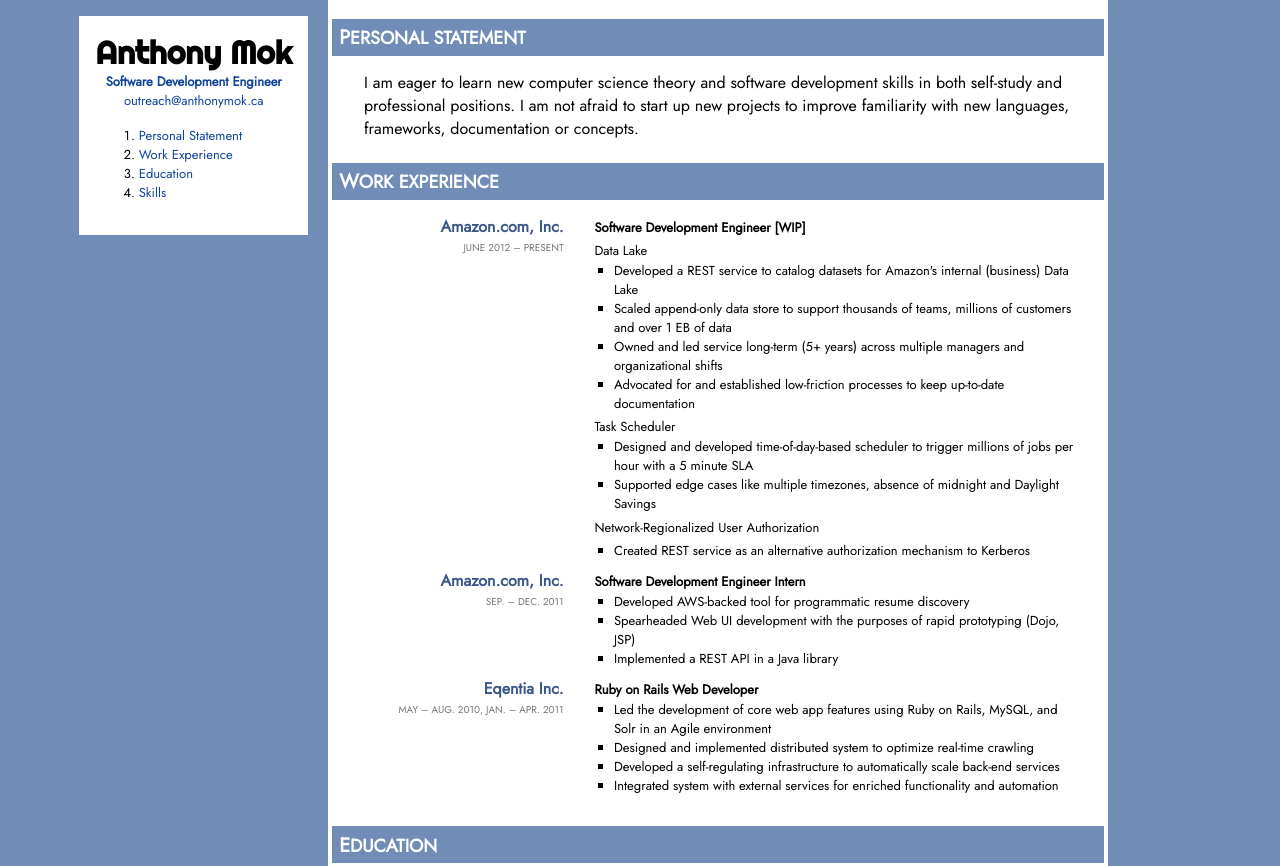
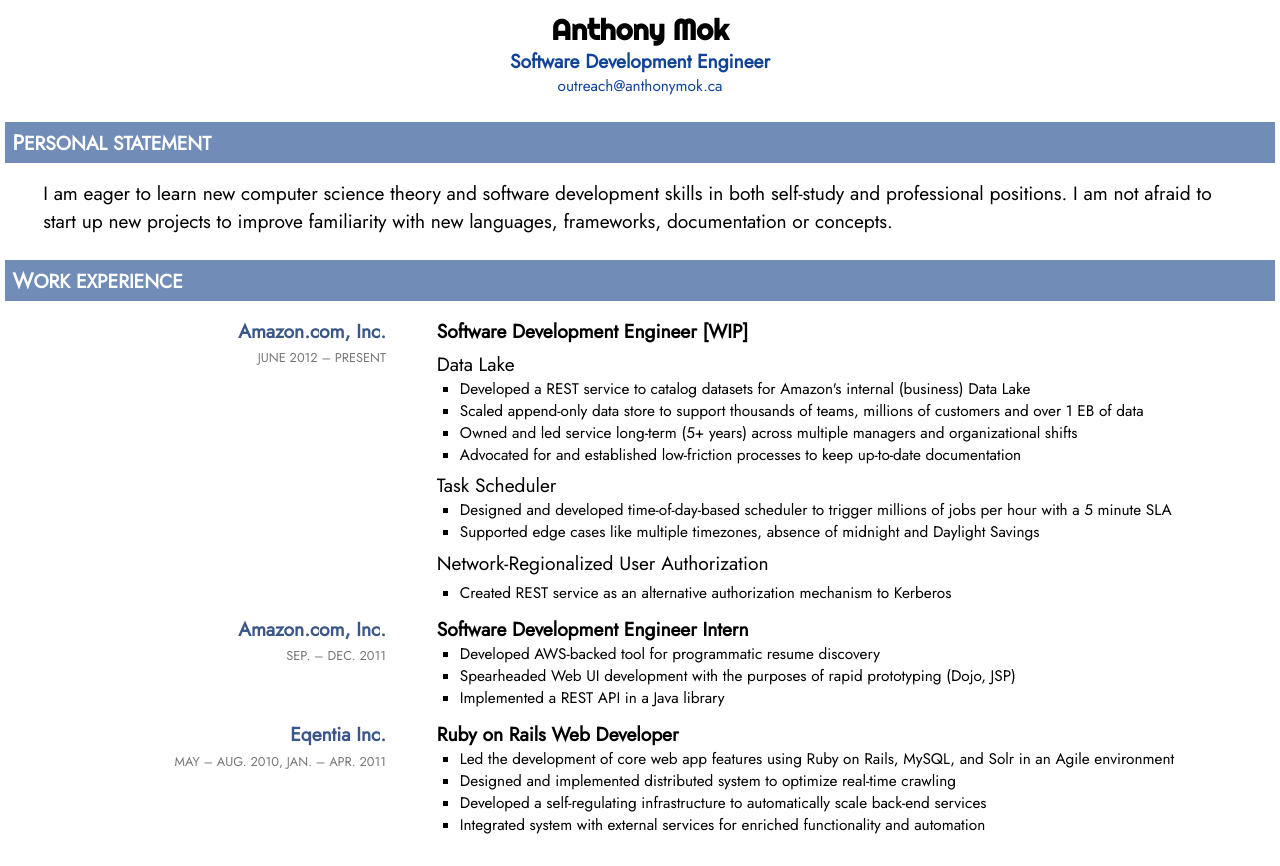
Before and after one commit to anthony-mok/anthony-mok.github.io, a plain HTML site: page resume.html in a window 1280 px wide. Shown: the top 866 px of the page. Drawn offline with Linux system fonts and the light colour scheme.

Commit message:
Smooth media size transitions for resume

```diff
--- a/stylesheets/resume-print.css
+++ b/stylesheets/resume-print.css
@@ -100,6 +100,9 @@ li, article {
 .datetime {
 	text-transform: uppercase;
 }
+#todo {
+	display: none !important;
+}
 
 article {
 	margin-bottom: 0.5em;
@@ -127,7 +130,7 @@ article {
 	article > ul {
 		margin-top: 0.5em;
 		padding-right: 3%;
-		width: 63%;
+		width: auto;
 	}
 	article li {
 		list-style: square;
--- a/stylesheets/resume.css
+++ b/stylesheets/resume.css
@@ -55,7 +55,7 @@ img {
 #outer {
 	height: 100vh;
 	display: grid;
-	grid-template-columns: 2fr 5fr 1fr;
+	grid-template-columns: 1fr minmax(40%, 800px) 1fr;
 	gap: 1em;
 }
 header {
@@ -213,7 +213,7 @@ nav, ul, a.contact {
 	font-size: x-small;
 }
 
-@media (max-width: 1024px) {
+@media (max-width: 1350px) {
 	body {
 		background: var(--secondary-background);
 	}
@@ -230,6 +230,24 @@ nav, ul, a.contact {
 		header .inner nav {
 			display: none;
 		}
+	body {
+		font-size: 1.5vw;
+	}
+	h1 {
+		font-size: 2.25vw;
+	}
+	h2, h3, h4, h5 {
+		font-size: 1.5vw;
+	}
+	ul, a.contact {
+		font-size: 1.2vw;
+	}
+	.datetime, .technologies, .address {
+		font-size: 1vw;
+	}
+}
+
+@media (max-width: 1024px) {
 	body {
 		font-size: 2vw;
 	}
```
